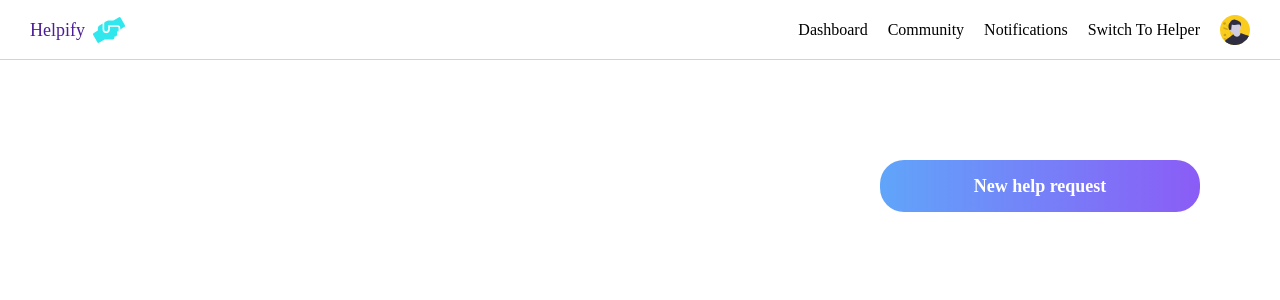
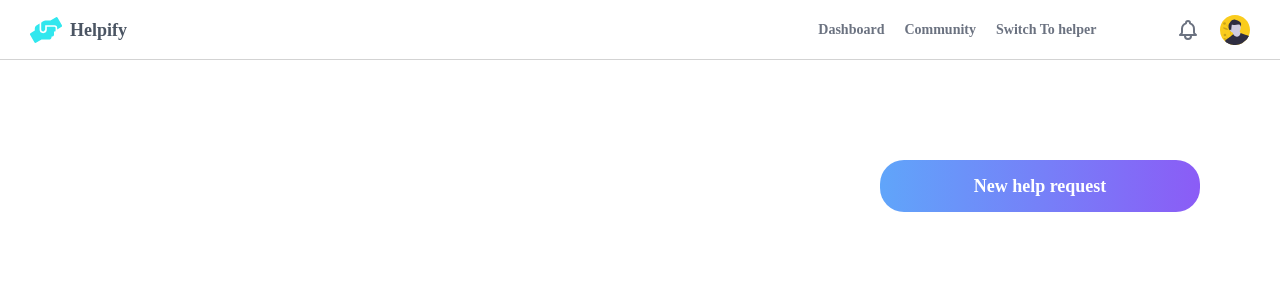
Before and after one commit to onceLearner/helpify-v1, a React (Create React App) app: page /Dashboard in a window 1280 px wide. Shown: the top 300 px of the page. Built offline with nearby package versions, Linux system fonts and the light colour scheme.

Commit message:
edit nav

```diff
--- a/src/App.js
+++ b/src/App.js
@@ -5,6 +5,7 @@ import Login from "./components/login";
 import Register from "./components/register"
 import Home from "./Home"
 import Dashboard from "./Dashboard";
+import DashboardHelper from "./DashboardHelper";
 function App() {
   return (
 
@@ -14,6 +15,7 @@ function App() {
       <Register path="/register" />
       <Login path="/login" />
       <Dashboard path="/Dashboard" />
+      <DashboardHelper path="/DashboardHelper" />
     </Router>
 
   );
--- a/src/Dashboard.js
+++ b/src/Dashboard.js
@@ -17,10 +17,10 @@ const Dashboard = () => {
 
 
             <div className="w-full h-82   absolute top-0 right-0 left-0 z-50  flex flex-col " style={{ height: "800px" }}>
-                <Navbar />
+                <Navbar isHelper={false} />
 
-                <button type="submit" value="Submit"  className=" absolute top-40 right-20  p-3 text-white w-80 font-semibold text-lg   bg-gradient-to-r from-blue-400 to-purple-500  md:w-80  rounded-3xl  " >
-                        New help request
+                <button type="submit" value="Submit" className=" absolute top-40 right-20  p-3 text-white w-80 font-semibold text-lg   bg-gradient-to-r from-blue-400 to-purple-500  md:w-80  rounded-3xl  " >
+                    New help request
                 </button>
 
 
--- /dev/null
+++ b/src/DashboardHelper.js
@@ -0,0 +1,16 @@
+import React from 'react'
+import Navbar from './components/navbar2'
+
+const DashboardHelper = () => {
+    return (
+        <div style={{ fontFamily: "Montserrat" }}>
+
+            <Navbar isHelper={true} />
+
+
+
+        </div>
+    )
+}
+
+export default DashboardHelper
--- a/src/components/login.js
+++ b/src/components/login.js
@@ -6,6 +6,8 @@ import { ImSpinner } from "react-icons/im"
 import { GiCheckMark, GiSwordSpin } from "react-icons/gi"
 
 import axios from "axios"
+
+import { navigate } from "@reach/router"
 
 import RegisterImg from "../photos/register.jpg"
 import RegisterImgPsd from "../photos/registerPsd.png"
@@ -39,11 +41,11 @@ function Login() {
         setMessage(<GiSwordSpin size="30px" className="animate-spin text-purple-600" />)
 
 
-        axios.get(`${url.remote}?email=${email}&password=${motdepasse}`)
+        axios.get(`${url.local}?email=${email}&password=${motdepasse}`)
             .then(res => {
                 console.log(res.data)
                 if (res.data)
-                    setTimeout(() => { setMessage(<div className="text-green-500  flex items-center  gap-2"> <GiCheckMark /> Welcome!    </div>) }, 2000)
+                    setTimeout(() => { setMessage(<div className="text-green-500  flex items-center  gap-2"> <GiCheckMark /> Welcome!    </div>); navigate("/Dashboard") }, 2000)
 
                 else setMessage("Error! try again")
             })
--- a/src/components/navbar2.js
+++ b/src/components/navbar2.js
@@ -1,9 +1,16 @@
 import "./navbar.css";
 import { IconName } from "react-icons/fa";
 import avatar from "../photos/avatar.svg";
+import { Link, navigate } from "@reach/router";
+import { IconNotif } from "./svg/mainIcons";
+import { useState } from "react";
 
 
-const Navbar = ({ sidebarOpen, openSidebar }) => {
+const Navbar = ({ sidebarOpen, openSidebar, isHelper }) => {
+
+  const [openModal, setOpenModal] = useState(false)
+
+
   return (
     <nav className="navbar">
       <div className="nav_icon" onClick={() => openSidebar()}>
@@ -11,29 +18,68 @@ const Navbar = ({ sidebarOpen, openSidebar }) => {
 
       </div>
       <div className="navbar__left">
-         <div className=" flex  items-center space-x-2">
-                <span className="text-lg  text-purple-900  capitalize " >helpify</span>
-                <svg className="w-8 h-8" xmlns="http://www.w3.org/2000/svg" width="45" height="35.997" viewBox="0 0 45 35.997">
-                    <path id="Icon_awesome-hands-helping" data-name="Icon awesome-hands-helping" d="M34.313,13.5H23.625v3.938a5.063,5.063,0,0,1-10.125,0V8.887L8.937,11.63A4.49,4.49,0,0,0,6.75,15.483v3.326L1.125,22.057A2.245,2.245,0,0,0,.3,25.13l5.625,9.745A2.251,2.251,0,0,0,9,35.7l7.27-4.2h9.6a4.5,4.5,0,0,0,4.5-4.5H31.5a2.248,2.248,0,0,0,2.25-2.25v-4.5h.563A1.683,1.683,0,0,0,36,18.563V15.188A1.683,1.683,0,0,0,34.313,13.5ZM44.7,10.87,39.073,1.125A2.251,2.251,0,0,0,36,.3L28.73,4.5H21.544a4.534,4.534,0,0,0-2.384.682L16.8,6.652A2.235,2.235,0,0,0,15.75,8.557v8.88a2.812,2.812,0,0,0,2.813,2.813c1.554,0,2.813-2.812,2.813-2.812V11.25H34.313a3.94,3.94,0,0,1,3.938,3.938v2l5.625-3.248A2.252,2.252,0,0,0,44.7,10.87Z" transform="translate(0.002 -0.002)" fill="#31e7ee" />
-                </svg>
+        <div className=" flex  items-center space-x-2">
+          <svg className="w-8 h-8" xmlns="http://www.w3.org/2000/svg" width="45" height="35.997" viewBox="0 0 45 35.997">
+            <path id="Icon_awesome-hands-helping" data-name="Icon awesome-hands-helping" d="M34.313,13.5H23.625v3.938a5.063,5.063,0,0,1-10.125,0V8.887L8.937,11.63A4.49,4.49,0,0,0,6.75,15.483v3.326L1.125,22.057A2.245,2.245,0,0,0,.3,25.13l5.625,9.745A2.251,2.251,0,0,0,9,35.7l7.27-4.2h9.6a4.5,4.5,0,0,0,4.5-4.5H31.5a2.248,2.248,0,0,0,2.25-2.25v-4.5h.563A1.683,1.683,0,0,0,36,18.563V15.188A1.683,1.683,0,0,0,34.313,13.5ZM44.7,10.87,39.073,1.125A2.251,2.251,0,0,0,36,.3L28.73,4.5H21.544a4.534,4.534,0,0,0-2.384.682L16.8,6.652A2.235,2.235,0,0,0,15.75,8.557v8.88a2.812,2.812,0,0,0,2.813,2.813c1.554,0,2.813-2.812,2.813-2.812V11.25H34.313a3.94,3.94,0,0,1,3.938,3.938v2l5.625-3.248A2.252,2.252,0,0,0,44.7,10.87Z" transform="translate(0.002 -0.002)" fill="#31e7ee" />
+          </svg>
+          <span className="text-lg  text-gray-600  capitalize " style={{ fontWeight: "600" }}>helpify</span>
 
-            </div>
+        </div>
 
       </div>
-      <div className="navbar__right">
+      <div className="navbar__right flex space-x-5 text-gray-500 text-sm" style={{ fontFamily: "Montserrat", fontWeight: "600" }}>
 
         <a href="#">Dashboard</a>
         <a href="#">Community</a>
-        <a href="#">Notifications</a>
-        <a href="#">Switch To Helper </a>
+
+
+        {
+          isHelper ?
+            <div className="cursor-pointer text-indigo-600 w-40 whitespace-nowrap" onClick={() => navigate("/Dashboard")} >
+              <span> Switch To demandeur </span>
+            </div>
+            :
+
+            <div className="cursor-pointer  w-40 whitespace-nowrap" onClick={() => navigate("/DashboardHelper")} >
+              <span> Switch To helper </span>
+            </div>
 
 
 
-        <a href="#!">
+
+
+        }
+
+
+
+
+
+        <div>
+          <IconNotif />
+        </div>
+        <a href="#!" onClick={() => setOpenModal(!openModal)}>
           <img width="30" src={avatar} alt="avatar" />
         </a>
+
+        {openModal &&
+          <div className="absolute top-14 border border-gray-100 right-3 bg-white z-10  shadow-xl rounded-lg flex flex-col items-baseline    " style={{ fontFamily: "Montserrat", fontWeight: "600" }}>
+            <div className="text-indigo-600  py-4 ml-2 pr-4 pt-2">
+              Hi, Hamid
+            </div>
+            <span className=" hover:text-indigo-600  p-2  hover:bg-gray-100 w-full cursor-pointer" >Profile</span>
+
+            <span className=" hover:text-indigo-600 p-2 hover:bg-gray-100 cursor-pointer " onClick={() => navigate("/")}  >Deconnexion</span>
+
+
+          </div>
+
+        }
+
+
+
+
       </div>
-    </nav>
+    </nav >
   );
 };
 
--- a/src/components/svg/mainIcons.js
+++ b/src/components/svg/mainIcons.js
@@ -35,3 +35,9 @@ export const IconClose = () =>
     <svg className="w-7 h-7 text-white" xmlns="http://www.w3.org/2000/svg" fill="none" viewBox="0 0 24 24" stroke="currentColor">
         <path strokeLinecap="round" strokeLinejoin="round" strokeWidth={2} d="M6 18L18 6M6 6l12 12" />
     </svg>
+
+
+export const IconNotif = () =>
+    <svg className="h-6 w-6 text-gray-500" xmlns="http://www.w3.org/2000/svg" fill="none" viewBox="0 0 24 24" stroke="currentColor">
+        <path strokeLinecap="round" strokeLinejoin="round" strokeWidth={2} d="M15 17h5l-1.405-1.405A2.032 2.032 0 0118 14.158V11a6.002 6.002 0 00-4-5.659V5a2 2 0 10-4 0v.341C7.67 6.165 6 8.388 6 11v3.159c0 .538-.214 1.055-.595 1.436L4 17h5m6 0v1a3 3 0 11-6 0v-1m6 0H9" />
+    </svg>
```
